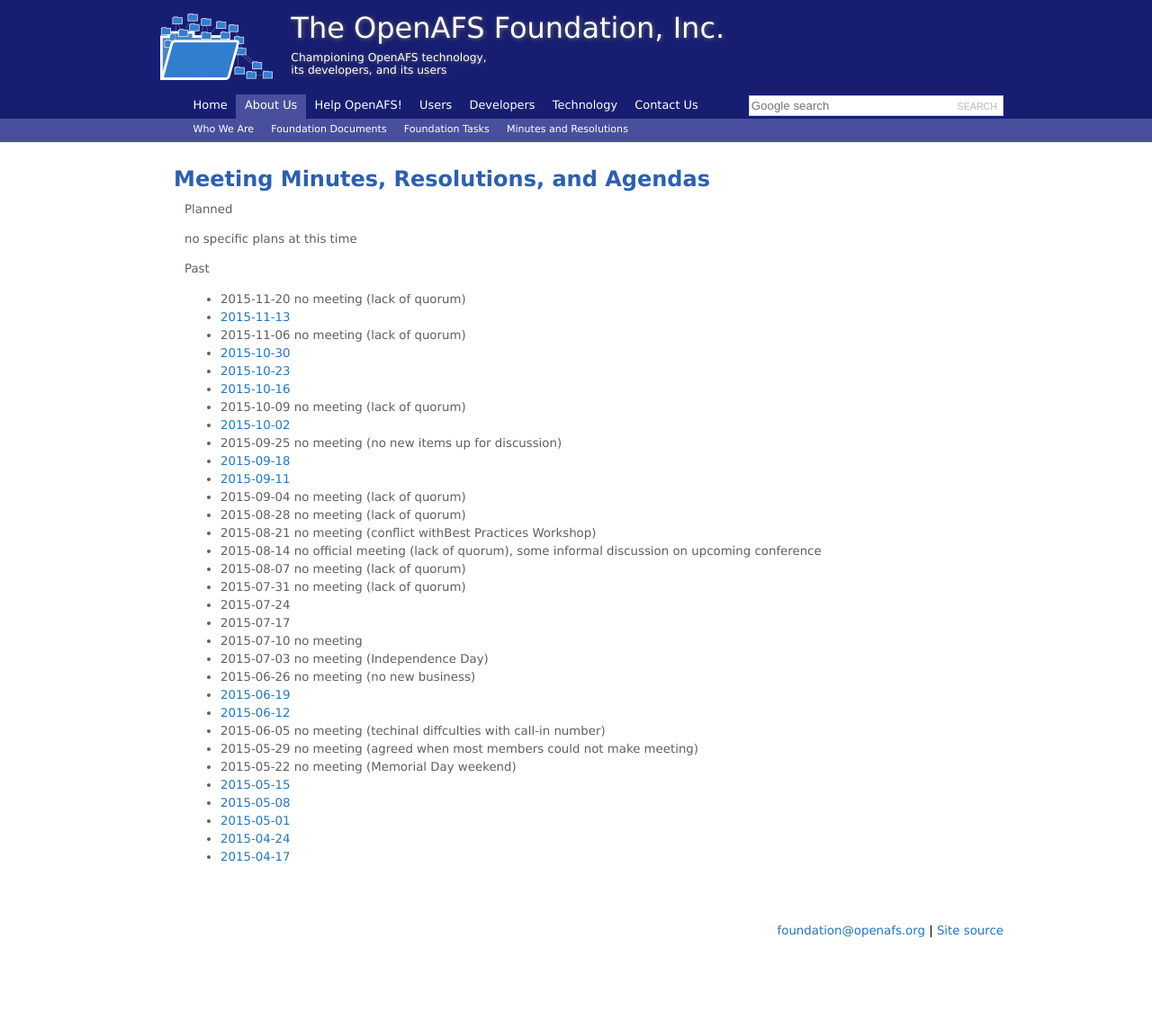
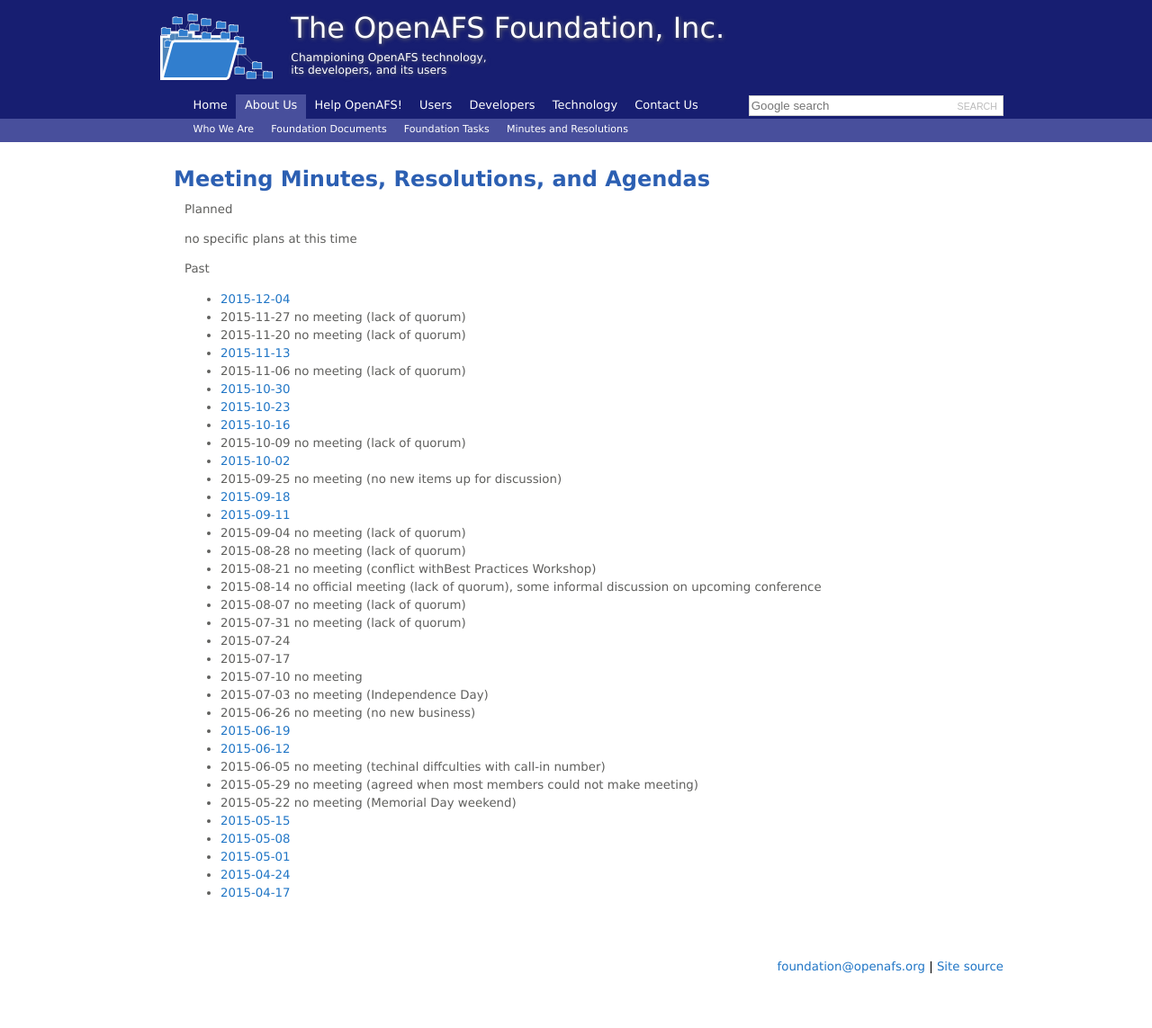
Before and after one commit to openafsfoundation/openafsfoundation.org, a Jekyll site: the page built from about/minutes/index.md, in a window 1280 px wide. Shown: the whole page at 90% size. Built offline with Jekyll 4.4.1, drawn with Linux system fonts in a browser that asks for light colours; before the commit the page ends 1103 px from its top, so only the background shows below that.

Commit message:
last two weeks minutes

```diff
--- a/about/minutes/index.md
+++ b/about/minutes/index.md
@@ -11,6 +11,8 @@
 
 Past
 
+* [2015-12-04]({{site.github.url}}/about/minutes/2015-12-04/)
+* 2015-11-27 no meeting (lack of quorum)
 * 2015-11-20 no meeting (lack of quorum)
 * [2015-11-13]({{site.github.url}}/about/minutes/2015-11-13/)
 * 2015-11-06 no meeting (lack of quorum)
```
